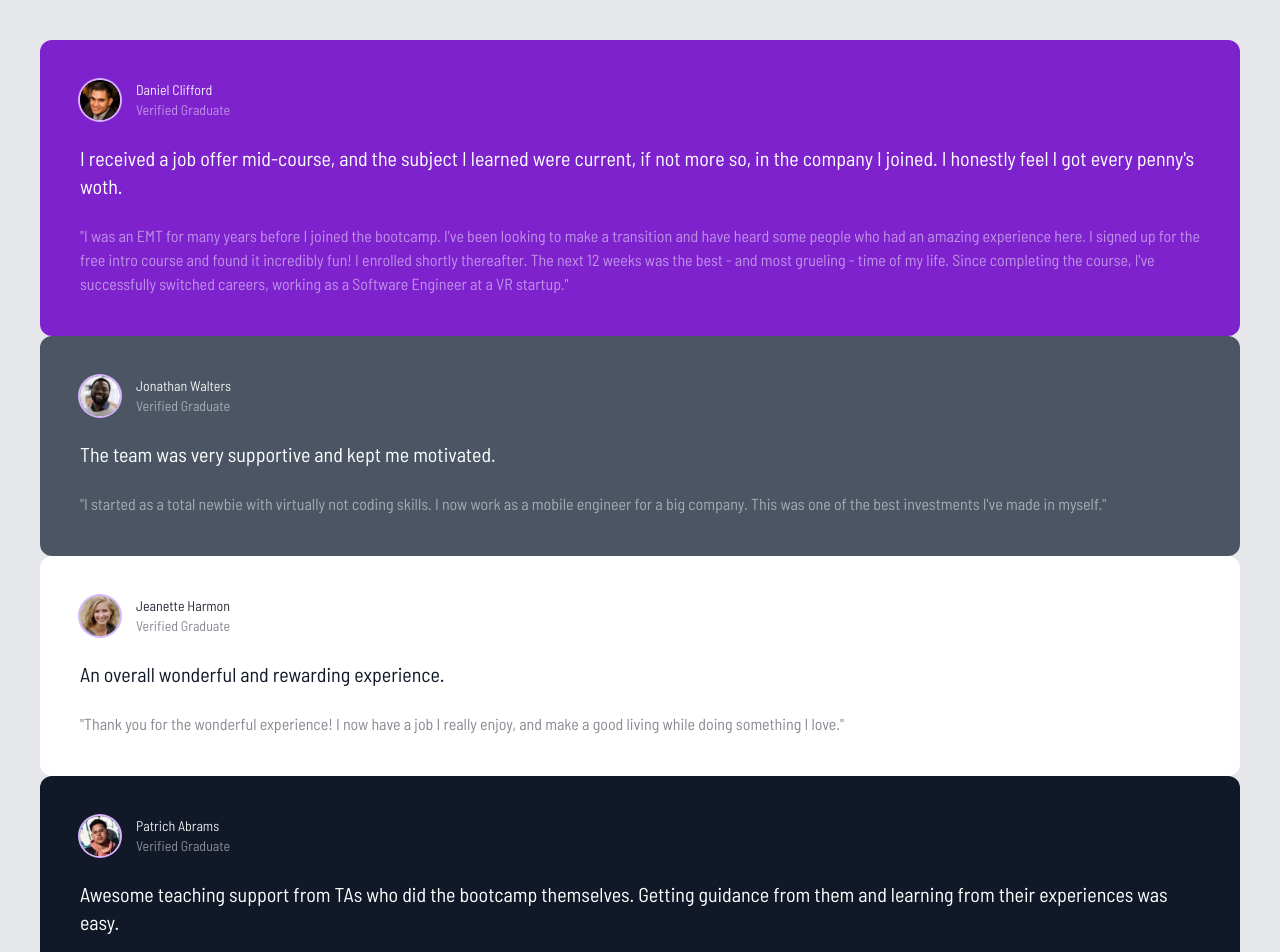
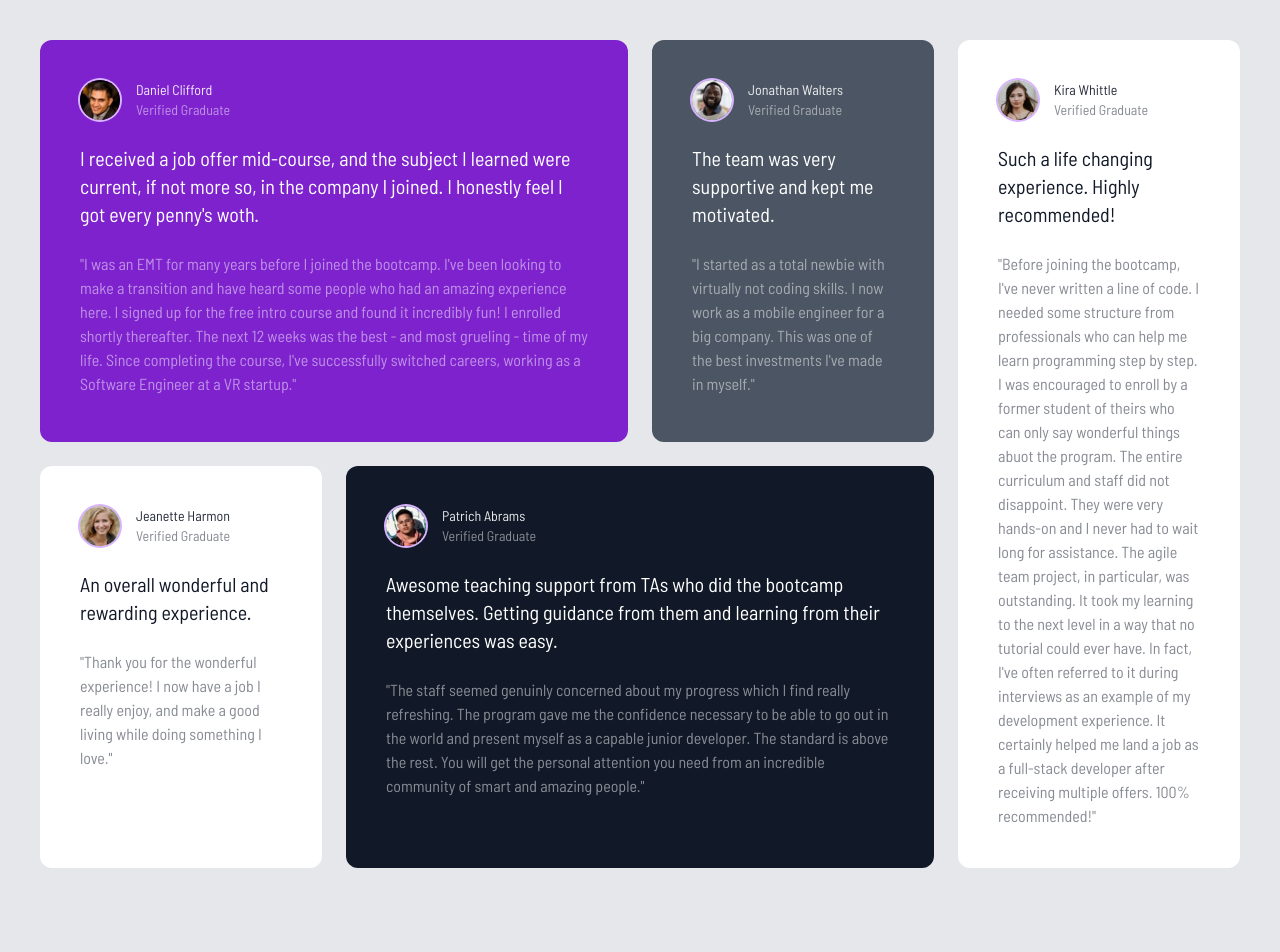
Before and after one commit to CharlesMariga/Testimonial-grid, a website: page index.html in a window 1280 px wide. Shown: the top 952 px of the page. After the commit the page ends 908 px from the top, so only its background shows below. Drawn offline with Linux system fonts and the light colour scheme.

Commit message:
feat: adding grid classes

```diff
--- a/index.html
+++ b/index.html
@@ -17,9 +17,11 @@
     <!-- Global container -->
     <div class="container mx-auto max-w-7xl p-2 md:p-10">
       <!-- Grid container -->
-      <div class="text-white">
+      <div
+        class="grid grid-cols-1 gap-6 text-white md:grid-cols-4 md:grid-rows-2"
+      >
         <!-- Box 1 -->
-        <div class="relative rounded-xl bg-purple-700 p-10">
+        <div class="relative rounded-xl bg-purple-700 p-10 md:col-span-2">
           <!-- Quotes image -->
           <img
             src="images/bg-pattern-quotation.svg"
@@ -87,7 +89,9 @@
         </div>
 
         <!-- Box 3 -->
-        <div class="hidden rounded-xl bg-white p-10 text-gray-900">
+        <div
+          class="hidden rounded-xl bg-white p-10 text-gray-900 md:row-span-2 md:block"
+        >
           <!-- Box header -->
           <div class="flex space-x-4">
             <img
@@ -151,7 +155,7 @@
         </div>
 
         <!-- Box 5 -->
-        <div class="rounded-xl bg-gray-900 p-10">
+        <div class="rounded-xl bg-gray-900 p-10 md:col-span-2">
           <!-- Box header -->
           <div class="flex space-x-4">
             <img
@@ -184,7 +188,7 @@
         </div>
 
         <!-- Box 6 -->
-        <div class="rounded-xl bg-white p-10 text-gray-900">
+        <div class="rounded-xl bg-white p-10 text-gray-900 md:hidden">
           <!-- Box header -->
           <div class="flex space-x-4">
             <img
```
Also changed, not shown: css/style.css.
